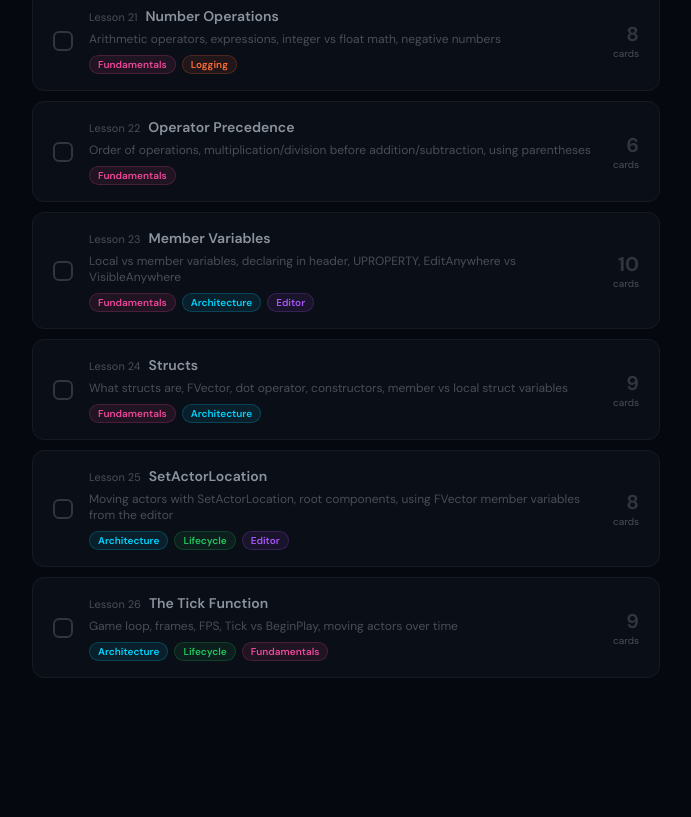
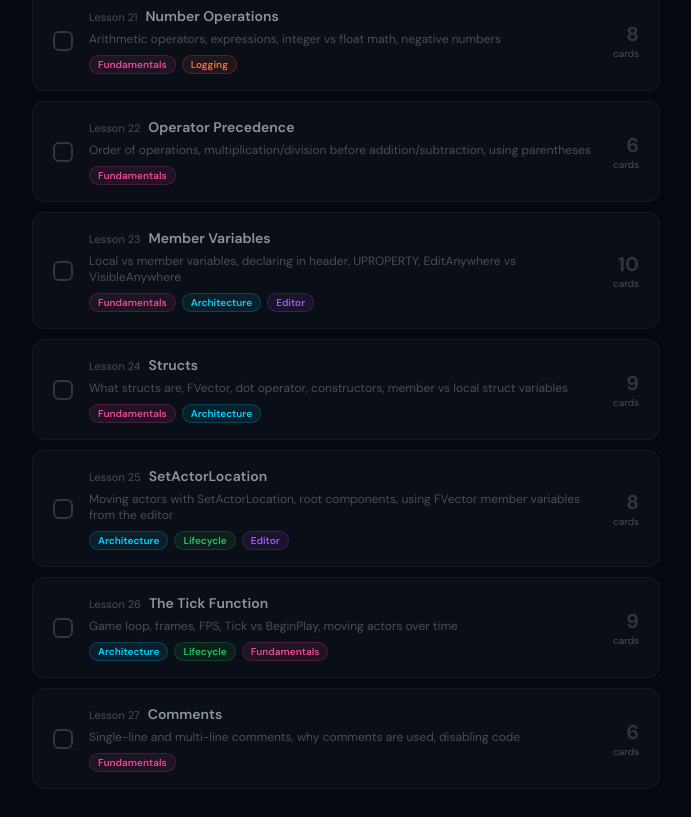
Before and after one commit to DavieDevs/ue5-flashcards, a Next.js app: page / in a window 1280 px wide. Shown: the part 695-1512 px from the top of the page, without its empty margins (406-1097 px from the left). Before the commit the page ends 1421 px from the top, so only its background shows below. Built offline with nearby package versions, Linux system fonts and the light colour scheme.

Commit message:
Add lesson 27 cards

```diff
--- a/data/cards.js
+++ b/data/cards.js
@@ -628,6 +628,54 @@ export const lessons = [
       },
     ],
   },
+  {
+    id: "s2-l27",
+    section: 2,
+    lesson: 27,
+    title: "Comments",
+    description:
+      "Single-line and multi-line comments, why comments are used, disabling code",
+    cards: [
+      {
+        id: "s2l27-1",
+        front: "What is a comment in C++?",
+        back: "A piece of code that is completely ignored by the compiler. It exists only for humans to read — it has zero effect on how the program runs.",
+        tag: "Fundamentals",
+      },
+      {
+        id: "s2l27-2",
+        front: "How do you write a single-line comment in C++?",
+        back: "Use two forward slashes //. Everything after them on that line is ignored.\n\n// This is a comment\nint Health = 100; // this is also a comment",
+        tag: "Fundamentals",
+      },
+      {
+        id: "s2l27-3",
+        front: "How do you write a multi-line comment in C++?",
+        back: "Use /* to open and */ to close. Everything between them is ignored, across as many lines as needed.\n\n/* \n  This is a\n  multi-line comment\n*/",
+        tag: "Fundamentals",
+      },
+      {
+        id: "s2l27-4",
+        front: "What are the two main uses of comments in C++?",
+        back: "1. Documentation — explain what your code does so you (or others) can understand it later\n2. Disabling code — temporarily comment out a line to test something without deleting it",
+        tag: "Fundamentals",
+      },
+      {
+        id: "s2l27-5",
+        front:
+          "Why is commenting your code especially important as a beginner?",
+        back: "Because you will forget what your code does. Leaving notes in plain English next to complex logic means you can re-read your own code days later and still understand it without re-tracing every step.",
+        tag: "Fundamentals",
+      },
+      {
+        id: "s2l27-6",
+        front:
+          "How can you use comments to temporarily disable a line of code?",
+        back: "Add // before the line to turn it into a comment. The compiler ignores it, so it won't run — but it's still there to uncomment later.\n\n// SetActorLocation(MyVector); // disabled for testing",
+        tag: "Fundamentals",
+      },
+    ],
+  },
 
   // Add future lessons here — same structure as above.
   // Example:
```
